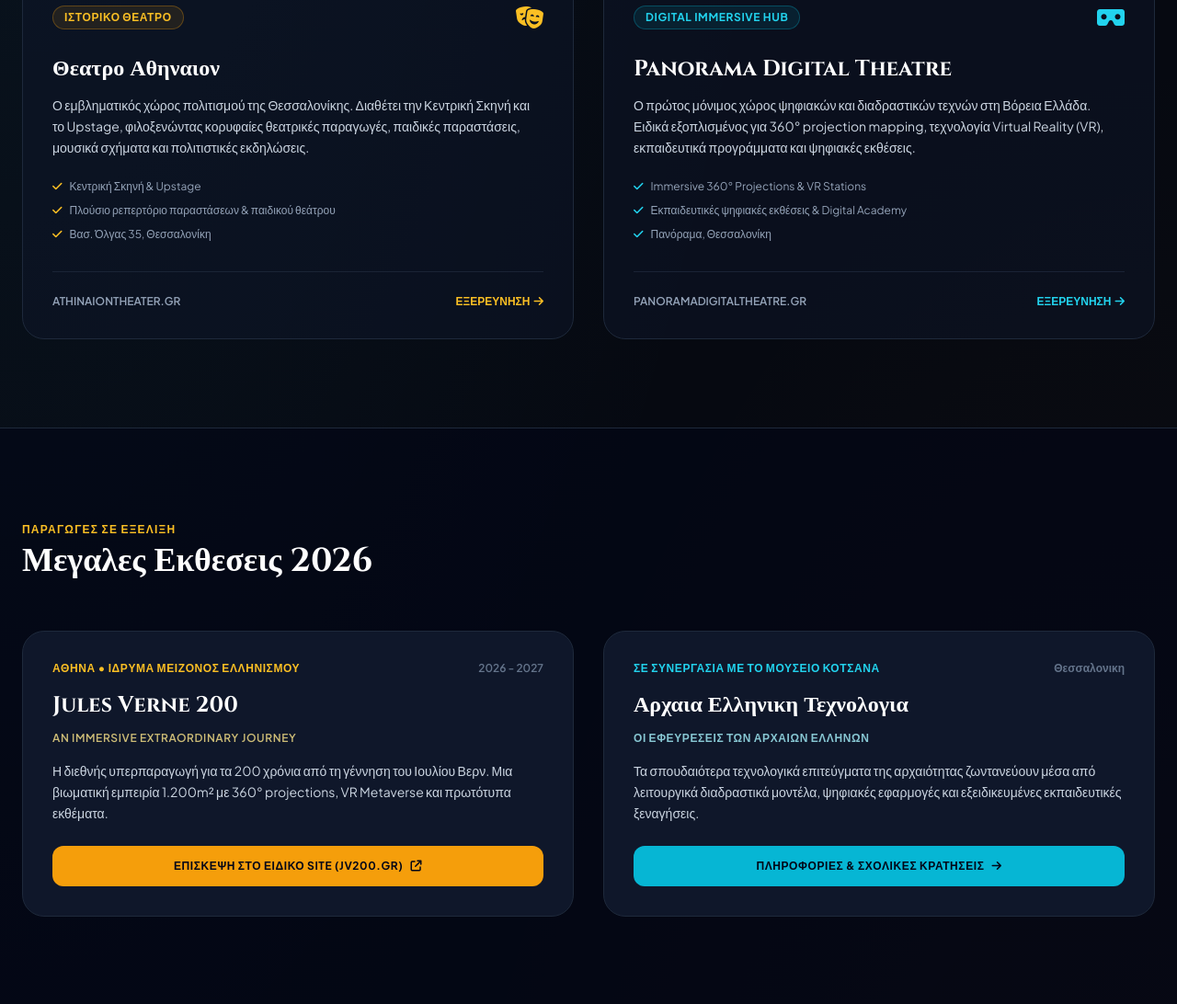
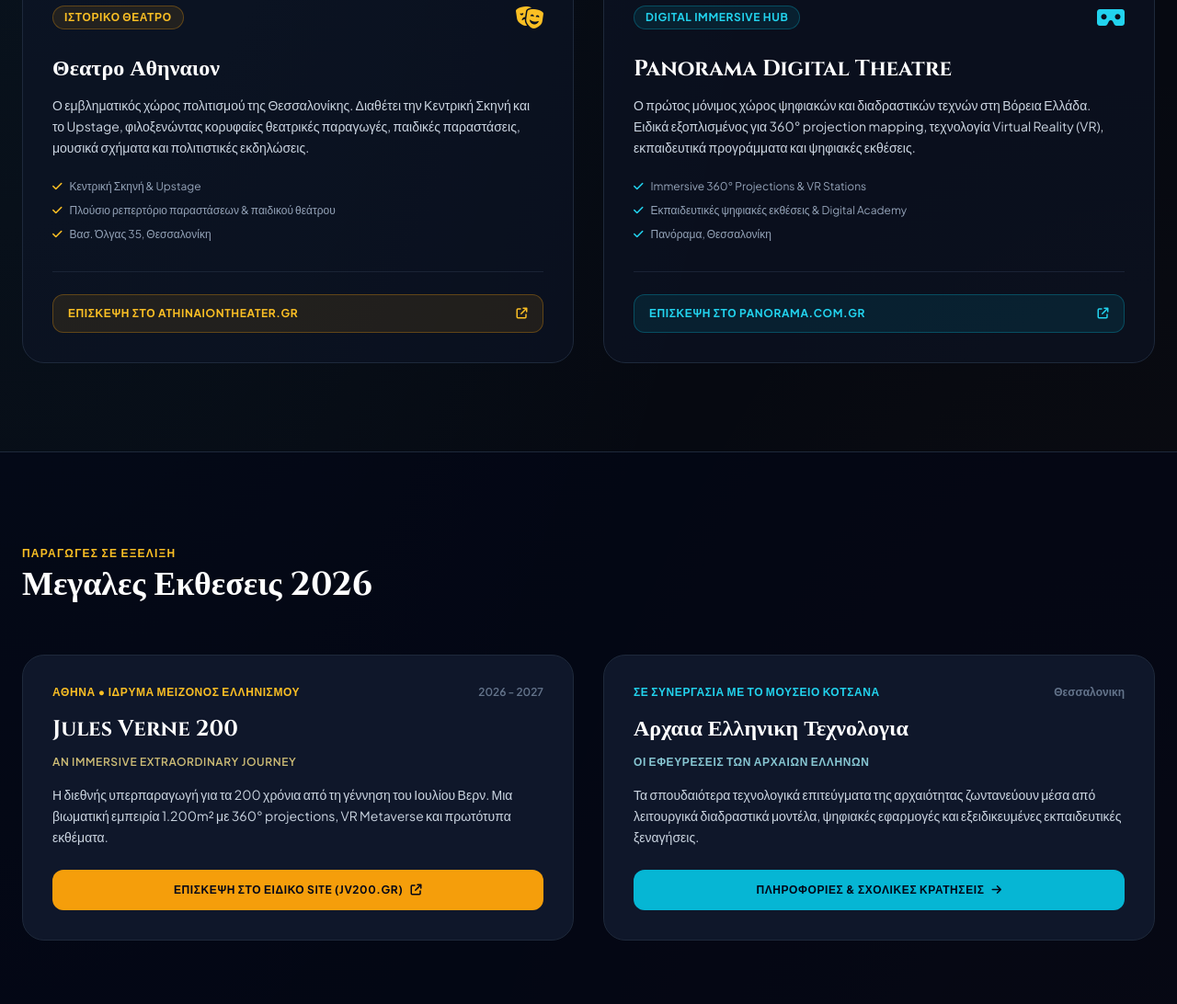
Before and after one commit to polmitso/videotheatre-hub, a plain HTML site: page index.html in a window 1280 px wide. Shown: the part 944-2036 px from the top of the page at 92% size. Drawn offline with nearby package versions, Linux system fonts and the light colour scheme.

Commit message:
Update index.html

```diff
--- a/index.html
+++ b/index.html
@@ -98,11 +98,11 @@
             <li class="flex items-center gap-2"><i class="fa-solid fa-check text-amber-400"></i> Βασ. Όλγας 35, Θεσσαλονίκη</li>
           </ul>
         </div>
-        <div class="pt-6 border-t border-slate-800/80 flex items-center justify-between">
-          <span class="text-xs text-slate-400 font-semibold uppercase">athinaiontheater.gr</span>
-          <span class="text-amber-400 text-xs font-bold uppercase group-hover:translate-x-1 transition-transform inline-flex items-center gap-1">
-            Εξερευνηση <i class="fa-solid fa-arrow-right"></i>
-          </span>
+        <div class="pt-6 border-t border-slate-800/80">
+          <a href="https://preview.athinaiontheater.gr" target="_blank" class="w-full py-3 px-4 rounded-xl bg-amber-500/10 hover:bg-amber-500 text-amber-400 hover:text-slate-950 border border-amber-500/30 font-bold text-xs uppercase tracking-wider transition-all flex items-center justify-between">
+            <span>Επισκεψη στο athinaiontheater.gr</span>
+            <i class="fa-solid fa-arrow-up-right-from-square"></i>
+          </a>
         </div>
       </div>
 
@@ -123,11 +123,11 @@
             <li class="flex items-center gap-2"><i class="fa-solid fa-check text-cyan-400"></i> Πανόραμα, Θεσσαλονίκη</li>
           </ul>
         </div>
-        <div class="pt-6 border-t border-slate-800/80 flex items-center justify-between">
-          <span class="text-xs text-slate-400 font-semibold uppercase">panoramadigitaltheatre.gr</span>
-          <span class="text-cyan-400 text-xs font-bold uppercase group-hover:translate-x-1 transition-transform inline-flex items-center gap-1">
-            Εξερευνηση <i class="fa-solid fa-arrow-right"></i>
-          </span>
+        <div class="pt-6 border-t border-slate-800/80">
+          <a href="https://preview.panorama.com.gr" target="_blank" class="w-full py-3 px-4 rounded-xl bg-cyan-500/10 hover:bg-cyan-500 text-cyan-400 hover:text-slate-950 border border-cyan-500/30 font-bold text-xs uppercase tracking-wider transition-all flex items-center justify-between">
+            <span>Επισκεψη στο panorama.com.gr</span>
+            <i class="fa-solid fa-arrow-up-right-from-square"></i>
+          </a>
         </div>
       </div>
     </div>
```
